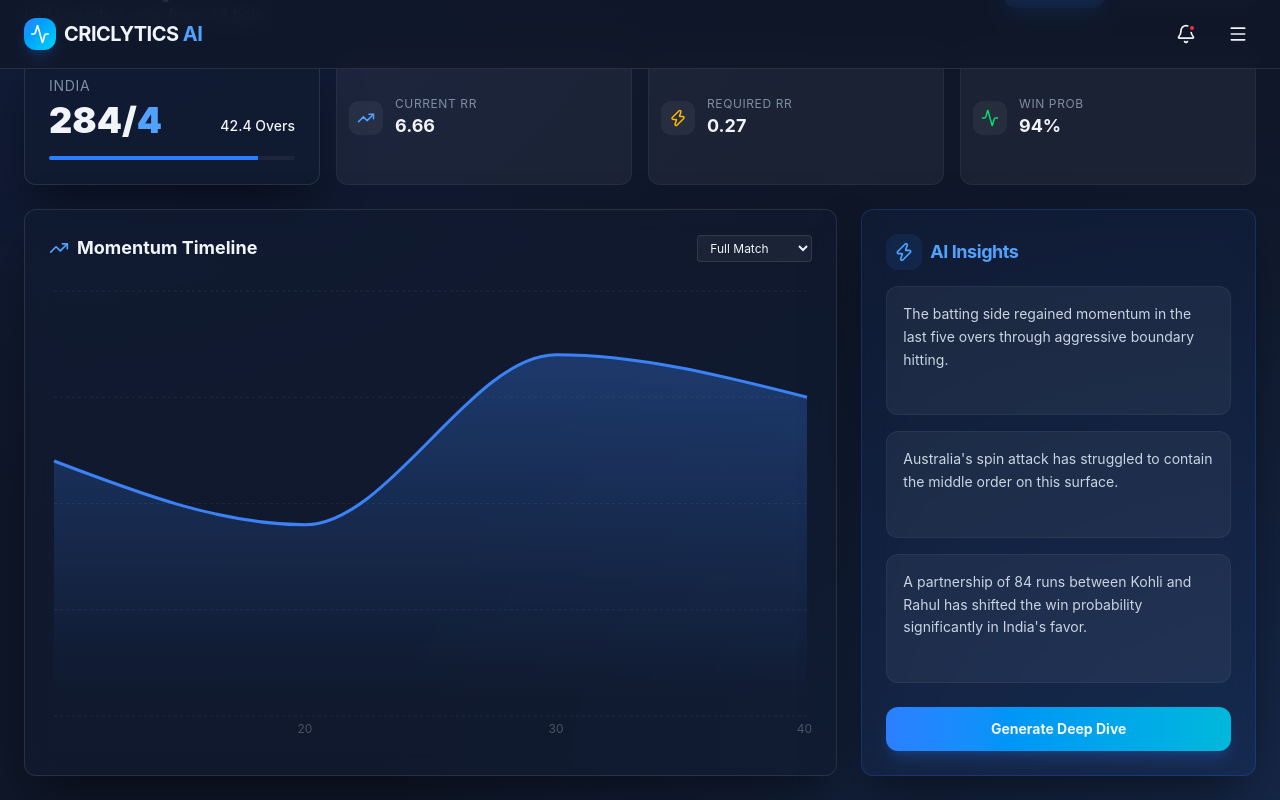
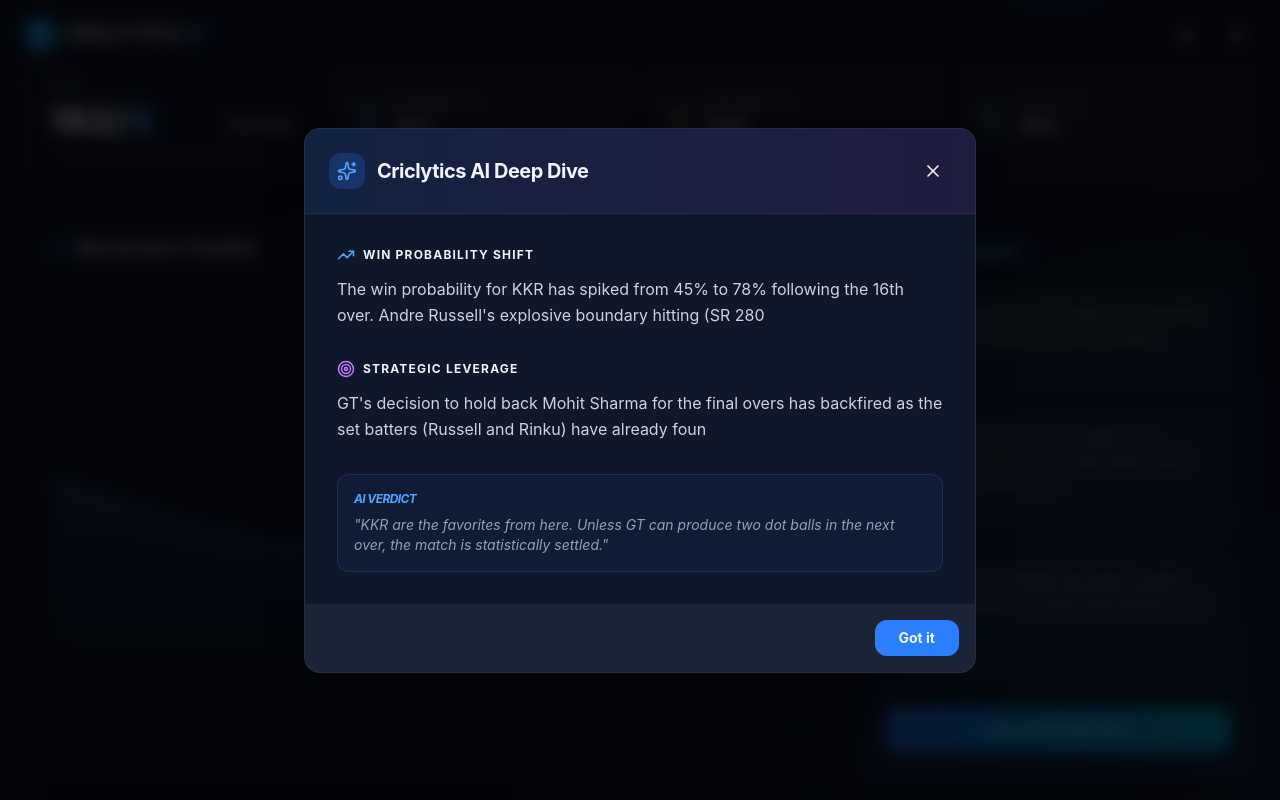
Before and after one commit to Aarya1402/CricBrain, a React (Vite) app: page / in a window 1280 px wide. Both pictures are taken after a click on the button "Generate Deep Dive". Shown: the part 146-946 px from the top of the page. Built offline with nearby package versions, Linux system fonts and the light colour scheme.

Commit message:
feat: add AI insight modal and integrate match visualization dashboard

```diff
--- a/src/App.jsx
+++ b/src/App.jsx
@@ -3,6 +3,7 @@ import { LineChart, Line, XAxis, YAxis, CartesianGrid, Tooltip, ResponsiveContai
 import { Activity, Zap, TrendingUp, Info, Menu, Share2, Bell } from 'lucide-react';
 import { motion, AnimatePresence } from 'framer-motion';
 import mockData from './data/mockMatch.json';
+import AIInsightModal from './components/AIInsightModal';
 
 const GlassCard = ({ children, className = "" }) => (
   <motion.div
@@ -28,6 +29,7 @@ const StatBadge = ({ icon: Icon, label, value, color = "text-blue-400" }) => (
 
 export default function App() {
   const [data, setData] = useState(mockData);
+  const [isAIModalOpen, setIsAIModalOpen] = useState(false);
 
   return (
     <div className="min-h-screen text-slate-100 font-sans selection:bg-blue-500/30">
@@ -59,7 +61,7 @@ export default function App() {
           <div>
             <div className="flex items-center gap-2 text-blue-400 mb-1">
               <span className="w-2 h-2 bg-red-500 rounded-full animate-pulse"></span>
-              <span className="text-xs font-bold uppercase tracking-widest">Live Now</span>
+              <span className="text-xs font-bold uppercase tracking-widest">IPL 2024 • LIVE</span>
             </div>
             <h2 className="text-3xl font-extrabold">{data.matchInfo.title}</h2>
             <p className="text-muted-foreground">{data.matchInfo.status}</p>
@@ -77,10 +79,11 @@ export default function App() {
 
         {/* Top Stats Grid */}
         <div className="grid grid-cols-1 md:grid-cols-2 lg:grid-cols-4 gap-4">
-          <GlassCard className="flex flex-col justify-center">
+          <GlassCard className="flex flex-col justify-center relative overflow-hidden">
+            <div className="absolute top-0 left-0 w-1 h-full bg-[#3A225D]"></div>
             <div className="flex justify-between items-end">
               <div>
-                <p className="text-sm text-muted-foreground mb-1 uppercase tracking-wider">{data.matchInfo.teams.batting.name}</p>
+                <p className="text-sm text-muted-foreground mb-1 uppercase tracking-wider">{data.matchInfo.teams.batting.shortName}</p>
                 <h3 className="text-4xl font-black">
                   {data.matchInfo.teams.batting.score}/
                   <span className="text-blue-400">{data.matchInfo.teams.batting.wickets}</span>
@@ -92,7 +95,7 @@ export default function App() {
               <motion.div
                 initial={{ width: 0 }}
                 animate={{ width: '85%' }}
-                className="h-full bg-blue-500"
+                className="h-full bg-gradient-to-r from-[#3A225D] to-[#74448B]"
               />
             </div>
           </GlassCard>
@@ -177,12 +180,21 @@ export default function App() {
               </AnimatePresence>
             </div>
 
-            <button className="w-full mt-6 py-3 bg-gradient-to-r from-blue-500 to-cyan-500 rounded-xl font-bold text-sm shadow-lg shadow-blue-500/20 hover:scale-[1.02] active:scale-[0.98] transition-all">
+            <button
+              onClick={() => setIsAIModalOpen(true)}
+              className="w-full mt-6 py-3 bg-gradient-to-r from-blue-500 to-cyan-500 rounded-xl font-bold text-sm shadow-lg shadow-blue-500/20 hover:scale-[1.02] active:scale-[0.98] transition-all"
+            >
               Generate Deep Dive
             </button>
           </GlassCard>
         </div>
       </main>
+
+      <AIInsightModal
+        isOpen={isAIModalOpen}
+        onClose={() => setIsAIModalOpen(false)}
+        matchData={data.matchInfo}
+      />
     </div>
   );
 }
--- /dev/null
+++ b/src/components/AIInsightModal.jsx
@@ -0,0 +1,144 @@
+import React, { useState, useEffect } from 'react';
+import { motion, AnimatePresence } from 'framer-motion';
+import { X, Sparkles, Brain, TrendingUp, Target } from 'lucide-react';
+
+const TypewriterText = ({ text, delay = 20 }) => {
+  const [displayedText, setDisplayedText] = useState('');
+
+  useEffect(() => {
+    let i = 0;
+    const interval = setInterval(() => {
+      setDisplayedText(text.slice(0, i + 1));
+      i++;
+      if (i >= text.length) clearInterval(interval);
+    }, delay);
+    return () => clearInterval(interval);
+  }, [text, delay]);
+
+  return <p className="leading-relaxed text-slate-300">{displayedText}</p>;
+};
+
+export default function AIInsightModal({ isOpen, onClose, matchData }) {
+  const [isGenerating, setIsGenerating] = useState(true);
+
+  useEffect(() => {
+    if (isOpen) {
+      setIsGenerating(true);
+      const timer = setTimeout(() => setIsGenerating(false), 1500);
+      return () => clearTimeout(timer);
+    }
+  }, [isOpen]);
+
+  const insights = [
+    {
+      title: "Win Probability Shift",
+      icon: TrendingUp,
+      content: `The win probability for KKR has spiked from 45% to ${matchData.winProbability.batting}% following the 16th over. Andre Russell's explosive boundary hitting (SR 280.0) has effectively neutralized Rashid Khan's economic spell earlier in the innings.`,
+      color: "text-blue-400"
+    },
+    {
+      title: "Strategic Leverage",
+      icon: Target,
+      content: "GT's decision to hold back Mohit Sharma for the final overs has backfired as the set batters (Russell and Rinku) have already found their rhythm. KKR's 'intent-first' approach in the middle overs has forced GT into defensive field placements.",
+      color: "text-purple-400"
+    }
+  ];
+
+  return (
+    <AnimatePresence>
+      {isOpen && (
+        <div className="fixed inset-0 z-[100] flex items-center justify-center p-4">
+          {/* Backdrop */}
+          <motion.div
+            initial={{ opacity: 0 }}
+            animate={{ opacity: 1 }}
+            exit={{ opacity: 0 }}
+            onClick={onClose}
+            className="absolute inset-0 bg-black/80 backdrop-blur-sm"
+          />
+
+          {/* Modal */}
+          <motion.div
+            initial={{ opacity: 0, scale: 0.9, y: 20 }}
+            animate={{ opacity: 1, scale: 1, y: 0 }}
+            exit={{ opacity: 0, scale: 0.9, y: 20 }}
+            className="relative w-full max-w-2xl bg-slate-900 border border-white/10 rounded-2xl shadow-2xl overflow-hidden"
+          >
+            {/* Header */}
+            <div className="p-6 border-b border-white/5 flex items-center justify-between bg-gradient-to-r from-blue-500/10 to-purple-500/10">
+              <div className="flex items-center gap-3">
+                <div className="p-2 bg-blue-500/20 rounded-lg">
+                  <Sparkles className="text-blue-400" size={20} />
+                </div>
+                <h2 className="text-xl font-bold tracking-tight">Criclytics AI Deep Dive</h2>
+              </div>
+              <button
+                onClick={onClose}
+                className="p-2 hover:bg-white/5 rounded-full transition-colors"
+              >
+                <X size={20} />
+              </button>
+            </div>
+
+            {/* Content */}
+            <div className="p-8 space-y-8 max-h-[70vh] overflow-y-auto">
+              {isGenerating ? (
+                <div className="flex flex-col items-center justify-center py-12 space-y-4">
+                  <motion.div
+                    animate={{ rotate: 360 }}
+                    transition={{ duration: 2, repeat: Infinity, ease: "linear" }}
+                  >
+                    <Brain className="text-blue-500" size={48} />
+                  </motion.div>
+                  <p className="text-blue-400 font-medium animate-pulse">Analyzing match dynamics...</p>
+                </div>
+              ) : (
+                <div className="space-y-8">
+                  {insights.map((item, i) => (
+                    <motion.div
+                      key={i}
+                      initial={{ opacity: 0, x: -20 }}
+                      animate={{ opacity: 1, x: 0 }}
+                      transition={{ delay: i * 0.2 }}
+                      className="space-y-3"
+                    >
+                      <div className="flex items-center gap-2">
+                        <item.icon className={item.color} size={18} />
+                        <h3 className="font-bold text-slate-100 uppercase tracking-widest text-xs">
+                          {item.title}
+                        </h3>
+                      </div>
+                      <TypewriterText text={item.content} delay={10} />
+                    </motion.div>
+                  ))}
+
+                  <motion.div
+                    initial={{ opacity: 0 }}
+                    animate={{ opacity: 1 }}
+                    transition={{ delay: 1 }}
+                    className="p-4 bg-blue-500/5 rounded-xl border border-blue-500/20"
+                  >
+                    <p className="text-xs text-blue-400 font-bold mb-2 uppercase tracking-tighter italic">AI Verdict</p>
+                    <p className="text-sm italic text-slate-400">
+                      "KKR are the favorites from here. Unless GT can produce two dot balls in the next over, the match is statistically settled."
+                    </p>
+                  </motion.div>
+                </div>
+              )}
+            </div>
+
+            {/* Footer */}
+            <div className="p-4 bg-white/5 flex justify-end">
+              <button
+                onClick={onClose}
+                className="px-6 py-2 bg-blue-500 hover:bg-blue-600 rounded-lg font-bold text-sm transition-all"
+              >
+                Got it
+              </button>
+            </div>
+          </motion.div>
+        </div>
+      )}
+    </AnimatePresence>
+  );
+}
--- a/src/data/mockMatch.json
+++ b/src/data/mockMatch.json
@@ -1,46 +1,48 @@
 {
   "matchInfo": {
-    "title": "World Cup Final 2026",
+    "title": "IPL 2024: KKR vs GT",
     "teams": {
       "batting": {
-        "name": "India",
-        "shortName": "IND",
-        "score": 284,
+        "name": "Kolkata Knight Riders",
+        "shortName": "KKR",
+        "score": 182,
         "wickets": 4,
-        "overs": 42.4
+        "overs": 17.2,
+        "color": "#3A225D"
       },
       "bowling": {
-        "name": "Australia",
-        "shortName": "AUS",
-        "score": 281,
+        "name": "Gujarat Titans",
+        "shortName": "GT",
+        "score": 178,
         "wickets": 10,
-        "overs": 50.0
+        "overs": 20.0,
+        "color": "#1B2133"
       }
     },
-    "status": "India needs 2 runs from 44 balls",
+    "status": "KKR needs 15 runs from 16 balls",
     "winProbability": {
-      "batting": 94,
-      "bowling": 6
+      "batting": 78,
+      "bowling": 22
     }
   },
   "liveStats": {
-    "currentRunRate": 6.66,
-    "requiredRunRate": 0.27,
-    "lastFiveOvers": [8, 12, 15, 6, 9],
+    "currentRunRate": 10.5,
+    "requiredRunRate": 5.63,
+    "lastFiveOvers": [12, 18, 14, 9, 22],
     "boundaries": {
-      "fours": 24,
-      "sixes": 8
+      "fours": 18,
+      "sixes": 12
     }
   },
   "momentumTimeline": [
-    { "over": 10, "score": 62, "wickets": 1, "momentum": 60, "event": "Aggressive Start" },
-    { "over": 20, "score": 115, "wickets": 2, "momentum": 45, "event": "Spinners tight" },
-    { "over": 30, "score": 185, "wickets": 3, "momentum": 85, "event": "Kohli Century" },
-    { "over": 40, "score": 268, "wickets": 4, "momentum": 75, "event": "Final Push" }
+    { "over": 5, "score": 45, "wickets": 1, "momentum": 55, "event": "Narine Blitz" },
+    { "over": 10, "score": 92, "wickets": 2, "momentum": 40, "event": "Rashid tightens" },
+    { "over": 15, "score": 154, "wickets": 3, "momentum": 90, "event": "Russell Storm" },
+    { "over": 17, "score": 180, "wickets": 4, "momentum": 85, "event": "Rinku Finishing" }
   ],
   "aiInsights": [
-    "The batting side regained momentum in the last five overs through aggressive boundary hitting.",
-    "Australia's spin attack has struggled to contain the middle order on this surface.",
-    "A partnership of 84 runs between Kohli and Rahul has shifted the win probability significantly in India's favor."
+    "Andre Russell's 42 off 15 balls has turned the match on its head at the Eden Gardens.",
+    "Rashid Khan was the only bowler who managed to keep the run rate under control during the middle overs.",
+    "The momentum shifted decisively towards KKR in the 16th over where they picked up 22 runs."
   ]
 }
```
